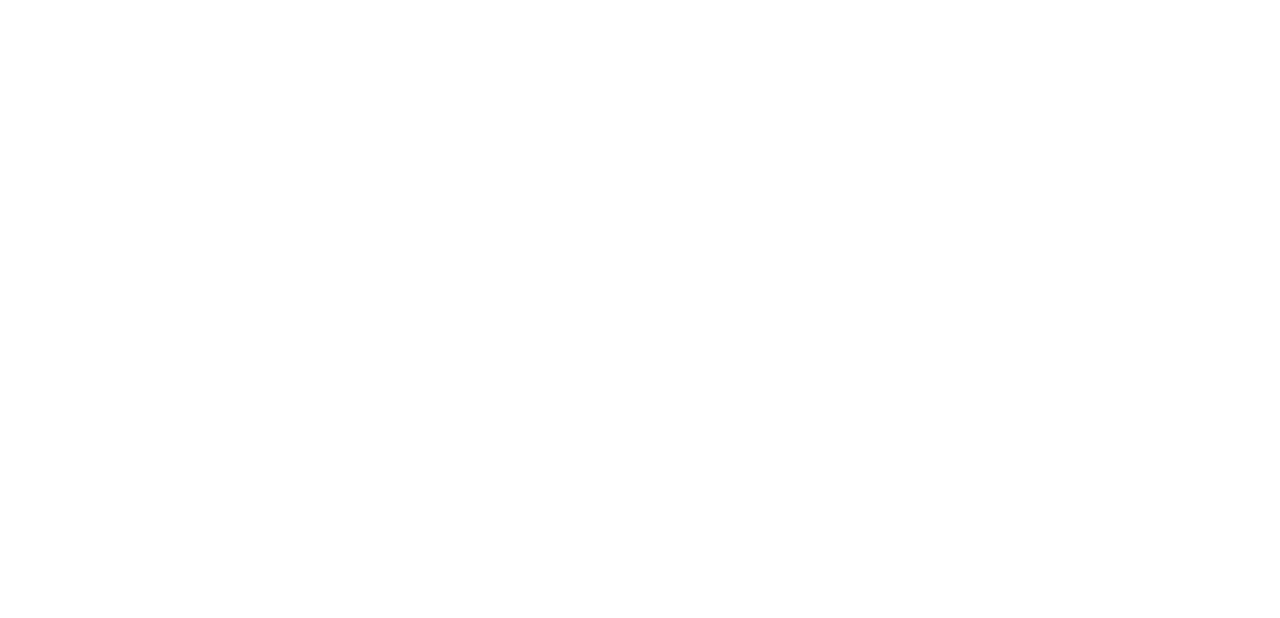
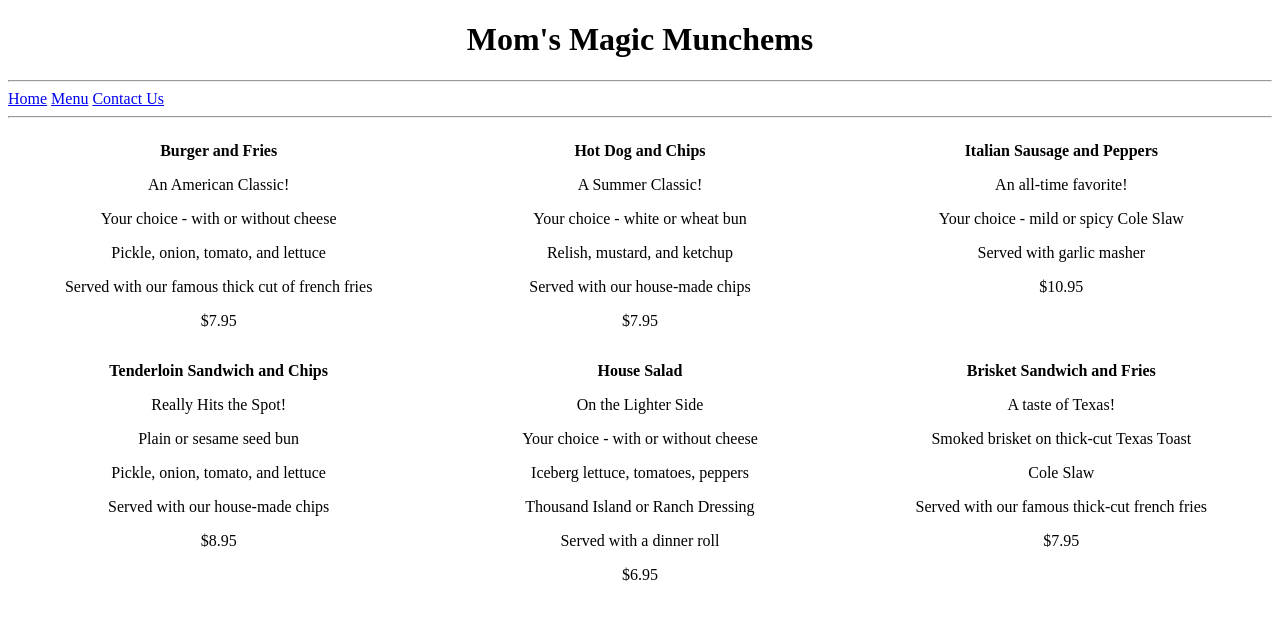
Before and after one commit to malloryrsteffes/Dev10, a plain HTML site: page Restaurant1/menu.html in a window 1280 px wide. Drawn offline with Linux system fonts and the light colour scheme.

Commit message:
menu page finished

```diff
--- a/Restaurant1/menu.html
+++ b/Restaurant1/menu.html
@@ -1,12 +1,85 @@
 <!DOCTYPE html>
 <html lang="en">
-<head>
-    <meta charset="UTF-8">
-    <meta name="viewport" content="width=device-width, initial-scale=1.0">
-    <meta http-equiv="X-UA-Compatible" content="ie=edge">
-    <title>Document</title>
-</head>
-<body>
+  <head>
+    <meta charset="UTF-8" />
+    <meta name="viewport" content="width=device-width, initial-scale=1.0" />
+    <meta http-equiv="X-UA-Compatible" content="ie=edge" />
+    <style>
+      .container {
+        display: flex;
+        flex-wrap: wrap;
+        justify-content: space-around;
+      }
+      .menu-item {
+          text-align: center;
+          width: 30%
+      }
+    </style>
+    <title>Menu</title>
+  </head>
+  <body>
+    <main>
+      <header style="text-align:center">
+        <h1>Mom's Magic Munchems</h1>
+      </header>
+      <hr />
 
-</body>
+      <nav>
+        <a href="./index.html">Home</a>
+        <a href="./menu.html">Menu</a>
+        <a href="./contact.html">Contact Us</a>
+        <hr />
+      </nav>
+      <section class="container">
+        <article class="menu-item">
+          <p><strong>Burger and Fries</strong></p>
+          <p>An American Classic!</p>
+          <p>Your choice - with or without cheese</p>
+          <p>Pickle, onion, tomato, and lettuce</p>
+          <p>Served with our famous thick cut of french fries</p>
+          <p>$7.95</p>
+        </article>
+        <article class="menu-item">
+          <p><strong>Hot Dog and Chips</strong></p>
+          <p>A Summer Classic!</p>
+          <p>Your choice - white or wheat bun</p>
+          <p>Relish, mustard, and ketchup</p>
+          <p>Served with our house-made chips</p>
+          <p>$7.95</p>
+        </article>
+        <article class="menu-item">
+          <p><strong>Italian Sausage and Peppers</strong></p>
+          <p>An all-time favorite!</p>
+          <p>Your choice - mild or spicy Cole Slaw</p>
+          <p>Served with garlic masher</p>
+          <p>$10.95</p>
+        </article>
+        <article class="menu-item">
+          <p><strong>Tenderloin Sandwich and Chips</strong></p>
+          <p>Really Hits the Spot!</p>
+          <p>Plain or sesame seed bun</p>
+          <p>Pickle, onion, tomato, and lettuce</p>
+          <p>Served with our house-made chips</p>
+          <p>$8.95</p>
+        </article>
+        <article class="menu-item">
+          <p><strong>House Salad</strong></p>
+          <p>On the Lighter Side</p>
+          <p>Your choice - with or without cheese</p>
+          <p>Iceberg lettuce, tomatoes, peppers</p>
+          <p>Thousand Island or Ranch Dressing</p>
+          <p>Served with a dinner roll</p>
+          <p>$6.95</p>
+        </article>
+        <article class="menu-item">
+          <p><strong>Brisket Sandwich and Fries</strong></p>
+          <p>A taste of Texas!</p>
+          <p>Smoked brisket on thick-cut Texas Toast</p>
+          <p>Cole Slaw</p>
+          <p>Served with our famous thick-cut french fries</p>
+          <p>$7.95</p>
+        </article>
+      </section>
+    </main>
+  </body>
 </html>
```
